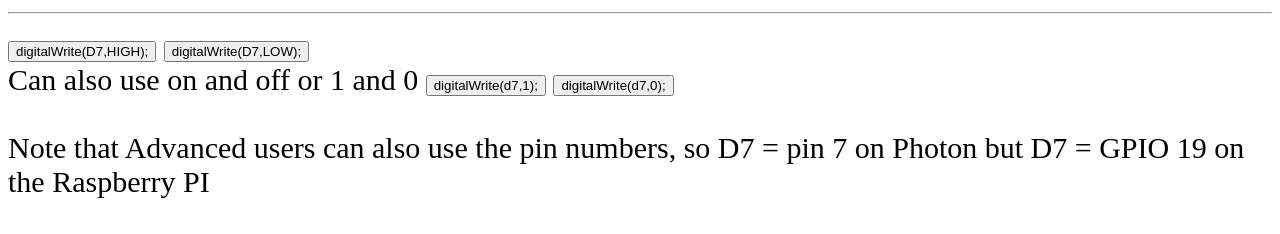
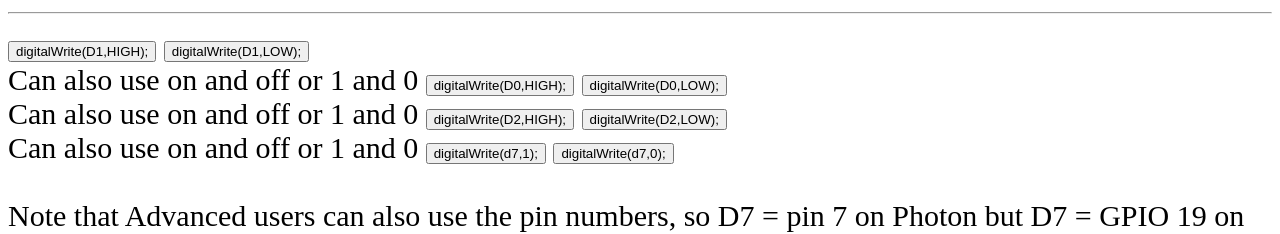
Before and after one commit to JohnS2000/new-github, a plain HTML site: page index.html in a window 1280 px wide. Shown: the part 566-800 px from the top of the page. Drawn offline with Linux system fonts and the light colour scheme.

Commit message:
Update index.html

```diff
--- a/index.html
+++ b/index.html
@@ -203,12 +203,30 @@ Get this from the settings area when logged into <a href="http://particle.io/bui
 
 
 
-<input type="button" value="digitalWrite(D7,HIGH);" onClick="{
-    sendToParticle('digitalWrite(D7,HIGH);')
+<input type="button" value="digitalWrite(D1,HIGH);" onClick="{
+    sendToParticle('digitalWrite(D1,HIGH);')
 }">
 
-<input type="button" value="digitalWrite(D7,LOW);" onClick="{
-    sendToParticle('digitalWrite(D7,LOW);')
+<input type="button" value="digitalWrite(D1,LOW);" onClick="{
+    sendToParticle('digitalWrite(D1,LOW);')
+}"><br> Can also use on and off or 1 and 0
+
+
+<input type="button" value="digitalWrite(D0,HIGH);" onClick="{
+    sendToParticle('digitalWrite(D0,HIGH);')
+}">
+
+<input type="button" value="digitalWrite(D0,LOW);" onClick="{
+    sendToParticle('digitalWrite(D0,LOW);')
+}"><br> Can also use on and off or 1 and 0
+
+
+<input type="button" value="digitalWrite(D2,HIGH);" onClick="{
+    sendToParticle('digitalWrite(D2,HIGH);')
+}">
+
+<input type="button" value="digitalWrite(D2,LOW);" onClick="{
+    sendToParticle('digitalWrite(D2,LOW);')
 }"><br> Can also use on and off or 1 and 0
 
 
```
